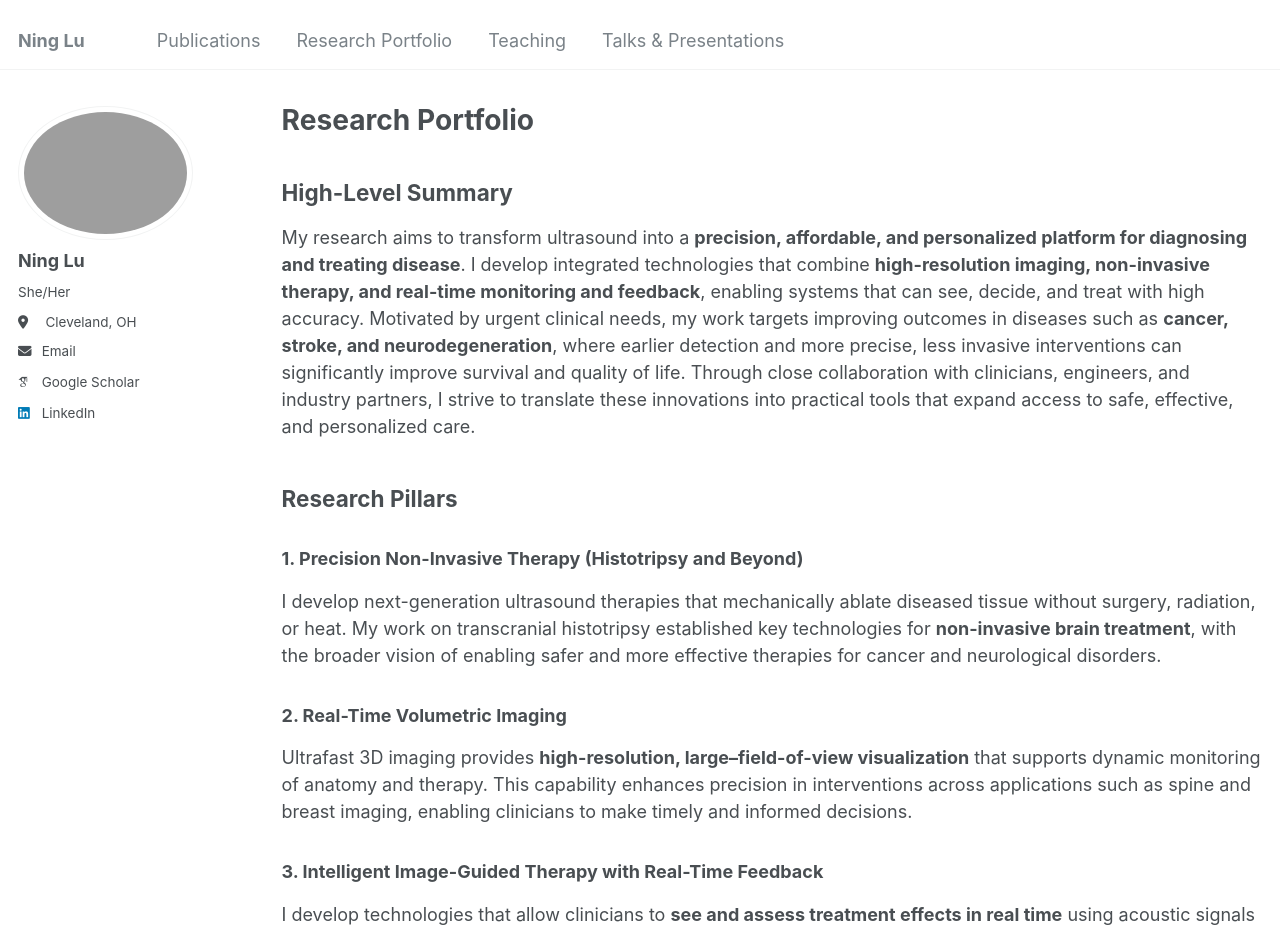
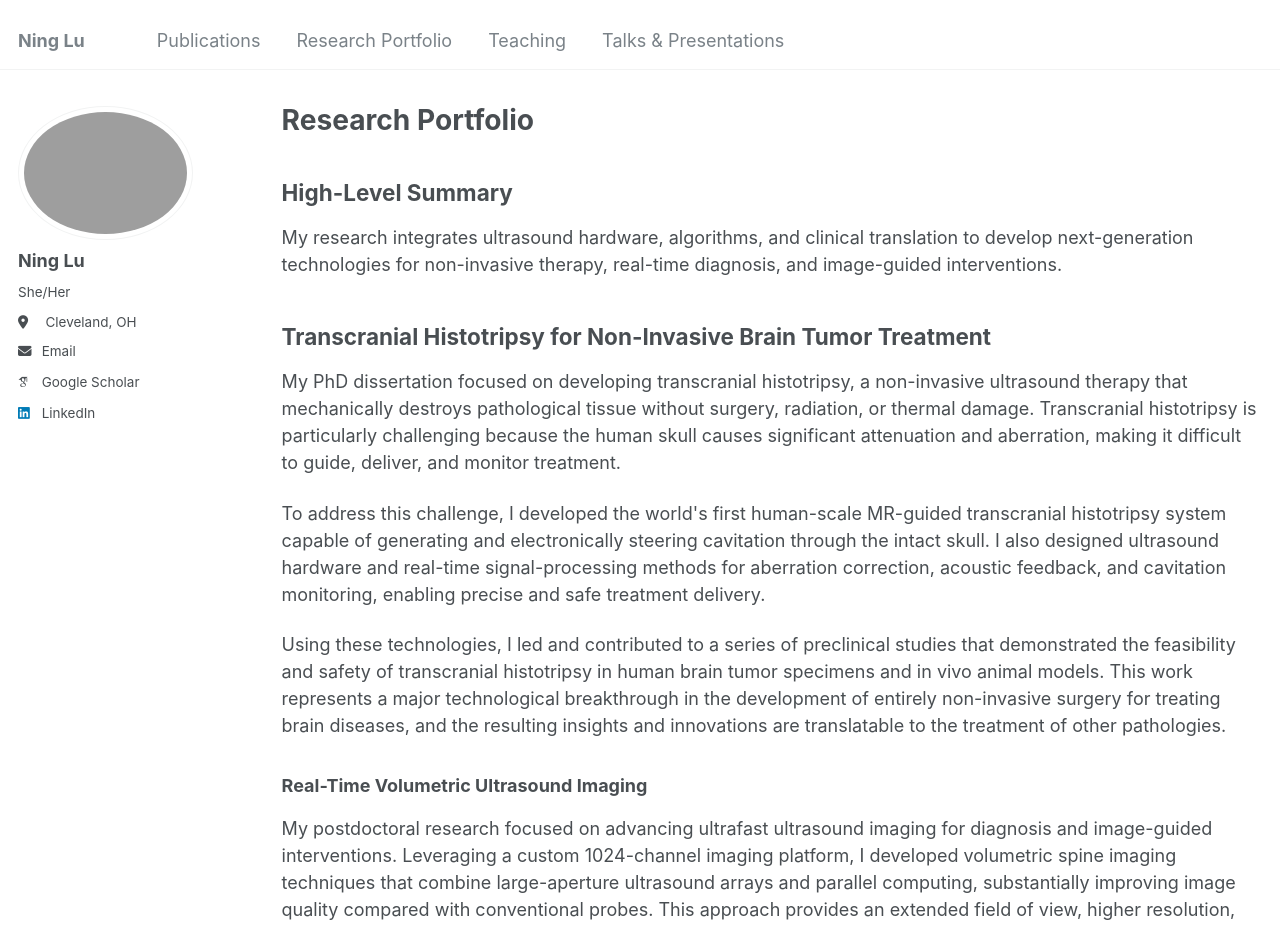
Before and after one commit to NingLu-Ultrasound/ninglu-ultrasound.github.io, a Jekyll site: the page built from _pages/portfolio.html, in a window 1280 px wide and 1400 px high. Shown: the top 927 px of the window. Built offline with Jekyll 4.4.1, drawn with Linux system fonts in a browser that asks for light colours; some web fonts are replaced; some of the changed text lies outside the part shown.

Commit message:
Update portfolio.html

```diff
--- a/_pages/portfolio.html
+++ b/_pages/portfolio.html
@@ -5,49 +5,63 @@
 author_profile: true
 ---
 
-<section id="research-summary">
+
+<section id="research-section">
   <h2>High-Level Summary</h2>
   <p>
-    My research aims to transform ultrasound into a <strong>precision, affordable, and personalized platform for diagnosing and treating disease</strong>.
-    I develop integrated technologies that combine <strong>high-resolution imaging, non-invasive therapy, and real-time monitoring and feedback</strong>, enabling systems that can see, decide, and treat with high accuracy.
-    Motivated by urgent clinical needs, my work targets improving outcomes in diseases such as <strong>cancer, stroke, and neurodegeneration</strong>, where earlier detection and more precise, less invasive interventions can significantly improve survival and quality of life.
-    Through close collaboration with clinicians, engineers, and industry partners, I strive to translate these innovations into practical tools that expand access to safe, effective, and personalized care.
+      My research integrates ultrasound hardware, algorithms, and clinical translation to develop next-generation technologies for non-invasive therapy,
+      real-time diagnosis, and image-guided interventions.
   </p>
 </section>
 
-<section id="research-pillars">
-  <h2>Research Pillars</h2>
+<section class="research-section">
+    <h2>Transcranial Histotripsy for Non-Invasive Brain Tumor Treatment</h2>
 
-  <h3>1. Precision Non-Invasive Therapy (Histotripsy and Beyond)</h3>
     <p>
-    I develop next-generation ultrasound therapies that mechanically ablate diseased tissue without surgery, radiation, or heat.
-    My work on transcranial histotripsy established key technologies for <strong>non-invasive brain treatment</strong>, with the broader vision of enabling safer and more effective therapies for cancer and neurological disorders.
+        My PhD dissertation focused on developing transcranial histotripsy, a non-invasive
+        ultrasound therapy that mechanically destroys pathological tissue without surgery, radiation,
+        or thermal damage. Transcranial histotripsy is particularly challenging because the
+        human skull causes significant attenuation and aberration, making it difficult to guide,
+        deliver, and monitor treatment.
     </p>
 
-  <h3>2. Real-Time Volumetric Imaging</h3>
     <p>
-    Ultrafast 3D imaging provides <strong>high-resolution, large–field-of-view visualization</strong> that supports dynamic monitoring of anatomy and therapy.
-    This capability enhances precision in interventions across applications such as spine and breast imaging, enabling clinicians to make timely and informed decisions.
+        To address this challenge, I developed the world's first human-scale MR-guided transcranial
+        histotripsy system capable of generating and electronically steering cavitation through
+        the intact skull. I also designed ultrasound hardware and real-time signal-processing
+        methods for aberration correction, acoustic feedback, and cavitation monitoring,
+        enabling precise and safe treatment delivery.
     </p>
 
-  <h3>3. Intelligent Image-Guided Therapy with Real-Time Feedback</h3>
     <p>
-    I develop technologies that allow clinicians to <strong>see and assess treatment effects in real time</strong> using acoustic signals and high-speed imaging.
-    By providing direct visualization and quantitative feedback during therapy, this work enables <strong>more precise, safer, and more consistent interventions</strong>, particularly in complex and patient-specific settings.
+        Using these technologies, I led and contributed to a series of preclinical studies that
+        demonstrated the feasibility and safety of transcranial histotripsy in human brain tumor
+        specimens and in vivo animal models. This work represents a major technological breakthrough
+        in the development of entirely non-invasive surgery for treating brain diseases,
+        and the resulting insights and innovations are translatable to the treatment of other pathologies.
+    </p>
+</section>
+
+<section class="research-section">
+    <h3>Real-Time Volumetric Ultrasound Imaging</h3>
+
+    <p>
+        My postdoctoral research focused on advancing ultrafast ultrasound imaging for
+        diagnosis and image-guided interventions. Leveraging a custom 1024-channel imaging
+        platform, I developed volumetric spine imaging techniques that combine large-aperture
+        ultrasound arrays and parallel computing, substantially improving image quality compared with conventional probes.
+        This approach provides an extended field of view, higher resolution, and enhanced contrast,
+        enabling visualization of deep spinal anatomy with strong potential for procedural guidance.
     </p>
 
-  <h3>4. Scalable Ultrasound Systems</h3>
     <p>
-    Integrated system development—from <strong>custom hardware and large-scale arrays</strong> to <strong>high-performance computing and real-time algorithms</strong>—is essential for translating laboratory innovations into clinical practice.
-    These scalable platforms ensure that advanced ultrasound technologies can be deployed safely and effectively in real-world healthcare settings.
+        I also developed a high-resolution volumetric ultrasound tomography system for
+        breast imaging, enabling rapid, large-field-of-view, non-ionizing imaging with the ability
+        to visualize small lesions in just a few seconds.
     </p>
 
-  <h3>5. Expanding Access and Clinical Impact</h3>
-  <p>
-    Affordable, portable, and high-precision ultrasound technologies have the potential to transform early diagnosis, intervention, and therapy.
-    By working closely with clinical collaborators, I focus on solutions that address real-world needs and can impact diverse patient populations.
-  </p>
 </section>
+
 
 
 <section id="related-links">
```
Lines whose indentation alone changed are shown as unchanged.
